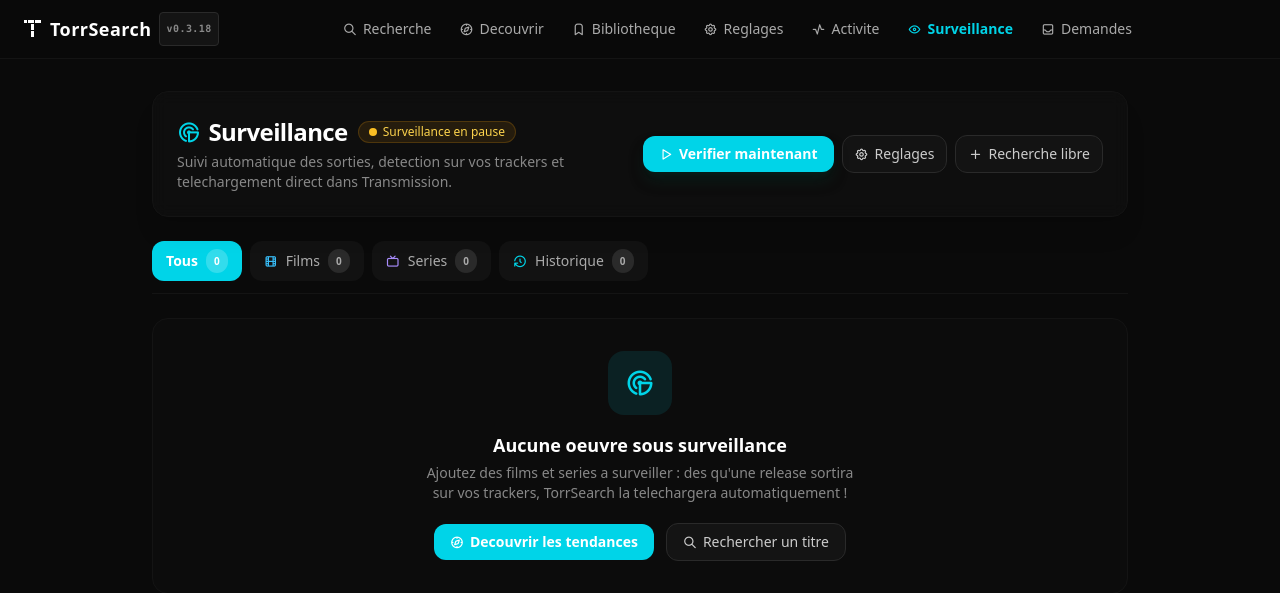
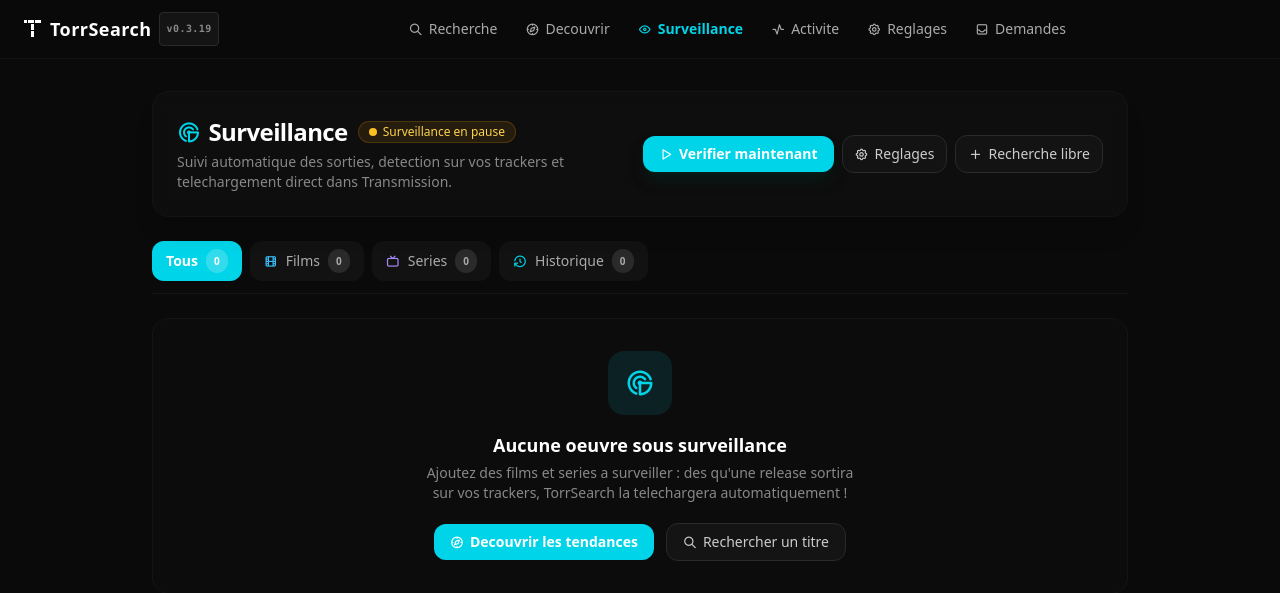
Before and after one commit to Larhatis/TorrSearch, a FastAPI app: page /surveillance in a window 1280 px wide. Shown: the top 593 px of the page. Run offline with FastAPI, Linux system fonts and the light colour scheme; data comes from the database, SQL or seed files in the repository.

Commit message:
feat(nav): suppression complete de bibliotheque au profit de surveillance (v0.3.19)

```diff
--- a/pyproject.toml
+++ b/pyproject.toml
@@ -1,6 +1,6 @@
 [project]
 name = "torsearch"
-version = "0.3.18"
+version = "0.3.19"
 description = "Recherche multi-trackers (Torznab) avec envoi a Transmission"
 requires-python = ">=3.12"
 dependencies = [
--- a/torsearch/__init__.py
+++ b/torsearch/__init__.py
@@ -1 +1 @@
-__version__ = "0.3.18"
+__version__ = "0.3.19"
--- a/torsearch/web/templates/base.html
+++ b/torsearch/web/templates/base.html
@@ -40,10 +40,9 @@
     <nav class="hidden md:flex items-center gap-1 lg:gap-2 text-sm">
       {% if is_member %}<a href="/" class="flex shrink-0 items-center gap-1.5 rounded px-2.5 py-1.5 {% if path == '/' %}text-emerald-400 font-semibold{% else %}text-slate-300 hover:text-emerald-400{% endif %}"{% if path == '/' %} aria-current="page"{% endif %}><i class="ti ti-search"></i><span class="hidden lg:inline">Recherche</span></a>{% endif %}
       <a href="/discover" class="flex shrink-0 items-center gap-1.5 rounded px-2.5 py-1.5 {% if path.startswith('/discover') %}text-emerald-400 font-semibold{% else %}text-slate-300 hover:text-emerald-400{% endif %}"{% if path.startswith('/discover') %} aria-current="page"{% endif %}><i class="ti ti-compass"></i><span class="hidden lg:inline">Decouvrir</span></a>
-      <a href="/library" class="flex shrink-0 items-center gap-1.5 rounded px-2.5 py-1.5 {% if path.startswith('/library') %}text-emerald-400 font-semibold{% else %}text-slate-300 hover:text-emerald-400{% endif %}"{% if path.startswith('/library') %} aria-current="page"{% endif %}><i class="ti ti-bookmark"></i><span class="hidden lg:inline">Bibliotheque</span></a>
+      {% if is_admin %}<a href="/surveillance" class="flex shrink-0 items-center gap-1.5 rounded px-2.5 py-1.5 {% if path.startswith('/surveillance') %}text-emerald-400 font-semibold{% else %}text-slate-300 hover:text-emerald-400{% endif %}"{% if path.startswith('/surveillance') %} aria-current="page"{% endif %}><i class="ti ti-eye"></i><span class="hidden lg:inline">Surveillance</span></a>{% endif %}
+      {% if is_member %}<a href="/downloads" class="flex shrink-0 items-center gap-1.5 rounded px-2.5 py-1.5 {% if path.startswith('/downloads') or path.startswith('/activity') %}text-emerald-400 font-semibold{% else %}text-slate-300 hover:text-emerald-400{% endif %}"{% if path.startswith('/downloads') or path.startswith('/activity') %} aria-current="page"{% endif %}><i class="ti ti-activity"></i><span class="hidden lg:inline">Activite</span></a>{% endif %}
       {% if is_admin %}<a href="/settings" class="flex shrink-0 items-center gap-1.5 rounded px-2.5 py-1.5 {% if path.startswith('/settings') %}text-emerald-400 font-semibold{% else %}text-slate-300 hover:text-emerald-400{% endif %}"{% if path.startswith('/settings') %} aria-current="page"{% endif %}><i class="ti ti-settings"></i><span class="hidden lg:inline">Reglages</span></a>{% endif %}
-      {% if is_member %}<a href="/downloads" class="flex shrink-0 items-center gap-1.5 rounded px-2.5 py-1.5 {% if path.startswith('/downloads') or path.startswith('/activity') %}text-emerald-400 font-semibold{% else %}text-slate-300 hover:text-emerald-400{% endif %}"{% if path.startswith('/downloads') or path.startswith('/activity') %} aria-current="page"{% endif %}><i class="ti ti-activity"></i><span class="hidden lg:inline">Activite</span></a>{% endif %}
-      {% if is_admin %}<a href="/surveillance" class="flex shrink-0 items-center gap-1.5 rounded px-2.5 py-1.5 {% if path.startswith('/surveillance') %}text-emerald-400 font-semibold{% else %}text-slate-300 hover:text-emerald-400{% endif %}"{% if path.startswith('/surveillance') %} aria-current="page"{% endif %}><i class="ti ti-eye"></i><span class="hidden lg:inline">Surveillance</span></a>{% endif %}
       {% if is_admin %}<a href="/requests" class="flex shrink-0 items-center gap-1.5 rounded px-2.5 py-1.5 {% if path == '/requests' %}text-emerald-400 font-semibold{% else %}text-slate-300 hover:text-emerald-400{% endif %}"{% if path == '/requests' %} aria-current="page"{% endif %}><i class="ti ti-inbox"></i><span class="hidden lg:inline">Demandes</span>{% if pending_requests %}<span class="ml-1 rounded-full bg-emerald-500 px-1.5 text-[10px] font-semibold text-slate-900">{{ pending_requests }}</span>{% endif %}</a>{% endif %}
       {% if auth_enabled and not is_admin %}<a href="/requests/mine" class="flex shrink-0 items-center gap-1.5 rounded px-2.5 py-1.5 {% if path.startswith('/requests/mine') %}text-emerald-400 font-semibold{% else %}text-slate-300 hover:text-emerald-400{% endif %}"{% if path.startswith('/requests/mine') %} aria-current="page"{% endif %}><i class="ti ti-send"></i><span class="hidden lg:inline">Mes demandes</span></a>{% endif %}
     </nav>
@@ -76,10 +75,12 @@
       <i class="ti ti-compass text-lg"></i>
       <span class="text-[10px] mt-0.5">Decouvrir</span>
     </a>
-    <a href="/library" class="flex flex-1 flex-col items-center py-1 rounded-lg {% if path.startswith('/library') %}text-emerald-400 font-semibold{% else %}text-slate-400 hover:text-slate-200{% endif %}">
-      <i class="ti ti-bookmark text-lg"></i>
-      <span class="text-[10px] mt-0.5">Bibliotheque</span>
+    {% if is_admin %}
+    <a href="/surveillance" class="flex flex-1 flex-col items-center py-1 rounded-lg {% if path.startswith('/surveillance') %}text-emerald-400 font-semibold{% else %}text-slate-400 hover:text-slate-200{% endif %}">
+      <i class="ti ti-eye text-lg"></i>
+      <span class="text-[10px] mt-0.5">Surveillance</span>
     </a>
+    {% endif %}
     {% if is_member %}
     <a href="/downloads" class="flex flex-1 flex-col items-center py-1 rounded-lg {% if path.startswith('/downloads') or path.startswith('/activity') %}text-emerald-400 font-semibold{% else %}text-slate-400 hover:text-slate-200{% endif %}">
       <i class="ti ti-activity text-lg"></i>
@@ -94,7 +95,6 @@
       <div class="absolute bottom-full mb-3 right-0 w-52 rounded-xl border border-slate-700 bg-slate-900/98 backdrop-blur p-2 shadow-2xl flex flex-col gap-1 text-xs">
         {% if is_admin %}
         <a href="/settings" class="flex items-center gap-2.5 p-2.5 rounded-lg hover:bg-slate-800 text-slate-200"><i class="ti ti-settings text-base text-slate-400"></i> Reglages</a>
-        <a href="/surveillance" class="flex items-center gap-2.5 p-2.5 rounded-lg hover:bg-slate-800 text-slate-200"><i class="ti ti-eye text-base text-slate-400"></i> Surveillance</a>
         <a href="/requests" class="flex items-center justify-between p-2.5 rounded-lg hover:bg-slate-800 text-slate-200">
           <div class="flex items-center gap-2.5"><i class="ti ti-inbox text-base text-slate-400"></i> Demandes</div>
           {% if pending_requests %}<span class="rounded-full bg-emerald-500 px-1.5 py-0.5 text-[10px] font-semibold text-slate-900">{{ pending_requests }}</span>{% endif %}
--- a/torsearch/web/templates/login.html
+++ b/torsearch/web/templates/login.html
@@ -24,7 +24,7 @@
       <div class="mb-6 flex flex-col items-center text-center">
         <svg width="34" height="34" viewBox="0 0 5 5" fill="#fff" shape-rendering="crispEdges" class="mb-4" aria-hidden="true"><rect width=".86" height=".86" x="0" y="0"/><rect width=".86" height=".86" x="1" y="0"/><rect width=".86" height=".86" x="2" y="0"/><rect width=".86" height=".86" x="3" y="0"/><rect width=".86" height=".86" x="4" y="0"/><rect width=".86" height=".86" x="2" y="1"/><rect width=".86" height=".86" x="2" y="2"/><rect width=".86" height=".86" x="2" y="3"/><rect width=".86" height=".86" x="2" y="4"/></svg>
         <h1 class="text-2xl font-bold tracking-wide text-white">Connexion</h1>
-        <p class="mt-1 text-sm text-slate-400">Accès à ta bibliothèque</p>
+        <p class="mt-1 text-sm text-slate-400">Recherche et surveillance</p>
       </div>
       {% if error %}
       <p class="mb-4 rounded-lg border border-red-500/40 bg-red-500/15 px-3 py-2 text-sm text-red-300">{{ error }}</p>
--- a/torsearch/web/templates/movie_detail.html
+++ b/torsearch/web/templates/movie_detail.html
@@ -1,8 +1,8 @@
 {% extends "base.html" %}
 {% block content %}
 <div class="mb-4">
-  <a href="/library" class="inline-flex items-center gap-1.5 text-xs text-slate-400 hover:text-slate-200 transition-colors">
-    <i class="ti ti-arrow-left"></i> Retour a la bibliotheque
+  <a href="/surveillance" class="inline-flex items-center gap-1.5 text-xs text-slate-400 hover:text-slate-200 transition-colors">
+    <i class="ti ti-arrow-left"></i> Retour a la surveillance
   </a>
 </div>
 <div class="rounded-xl border border-slate-800 bg-slate-900/80 p-6 shadow-xl">
--- a/torsearch/web/templates/series_detail.html
+++ b/torsearch/web/templates/series_detail.html
@@ -1,8 +1,8 @@
 {% extends "base.html" %}
 {% block content %}
 <div class="mb-4">
-  <a href="/library" class="inline-flex items-center gap-1.5 text-xs text-slate-400 hover:text-slate-200 transition-colors">
-    <i class="ti ti-arrow-left"></i> Retour a la bibliotheque
+  <a href="/surveillance" class="inline-flex items-center gap-1.5 text-xs text-slate-400 hover:text-slate-200 transition-colors">
+    <i class="ti ti-arrow-left"></i> Retour a la surveillance
   </a>
 </div>
 <div class="rounded-xl border border-slate-800 bg-slate-900/80 p-6 shadow-xl">
--- a/torsearch/web/templates/settings.html
+++ b/torsearch/web/templates/settings.html
@@ -104,7 +104,7 @@
 <section class="rounded-xl border border-slate-700 bg-slate-800/40 p-4 sm:p-5">
   <div class="mb-4 flex items-center gap-2 border-b border-slate-700/70 pb-3">
     <i class="ti ti-movie text-slate-500"></i>
-    <h2 class="text-sm font-semibold text-white">Bibliotheque (profil de qualite)</h2>
+    <h2 class="text-sm font-semibold text-white">Surveillance (profil de qualite)</h2>
   </div>
   <form hx-post="/settings/library" hx-target="#toast" class="flex flex-wrap items-end gap-4">
     <fieldset class="text-xs text-slate-400">
```
Also changed, not shown: AGENTS.md (+7 -2 lines), tests/test_authz.py (+2 -1 lines), tests/test_library_web.py (+10 -6 lines), tests/test_web.py (+1 -1 lines), torsearch/web/library_routes.py (+5 -11 lines).
